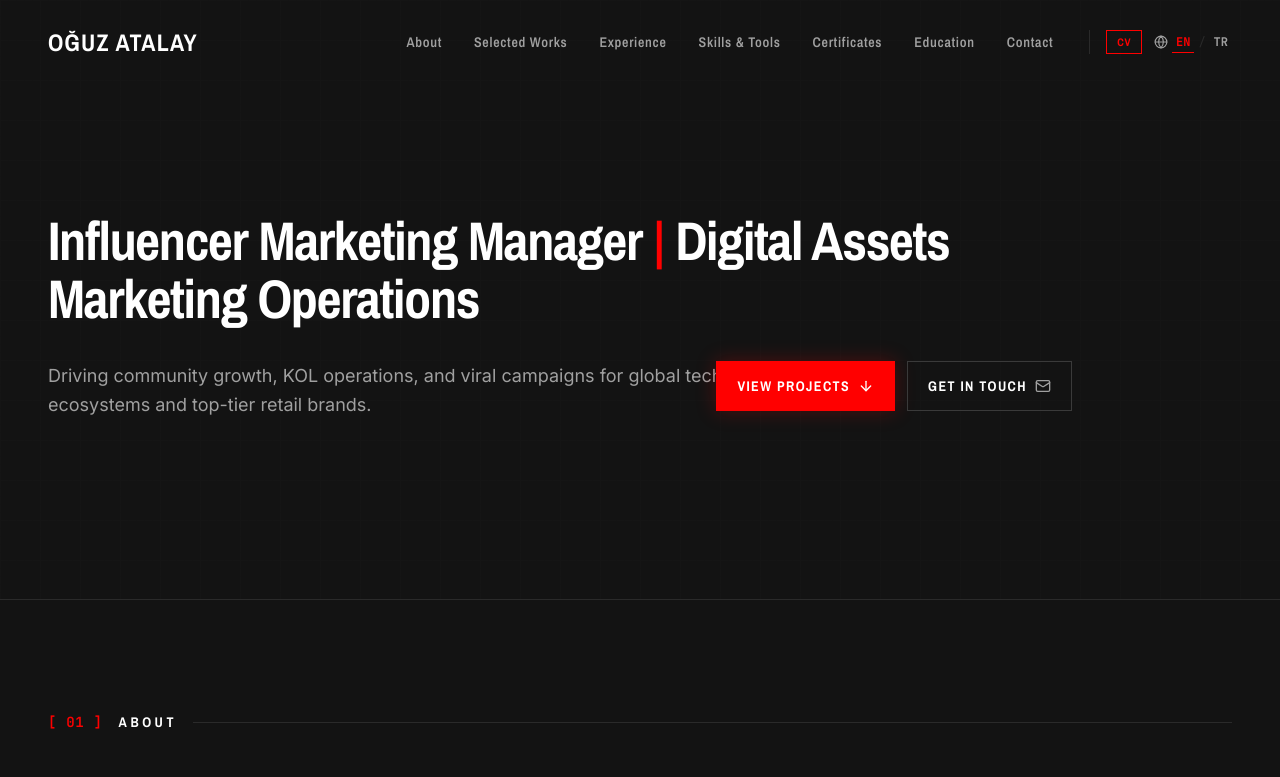
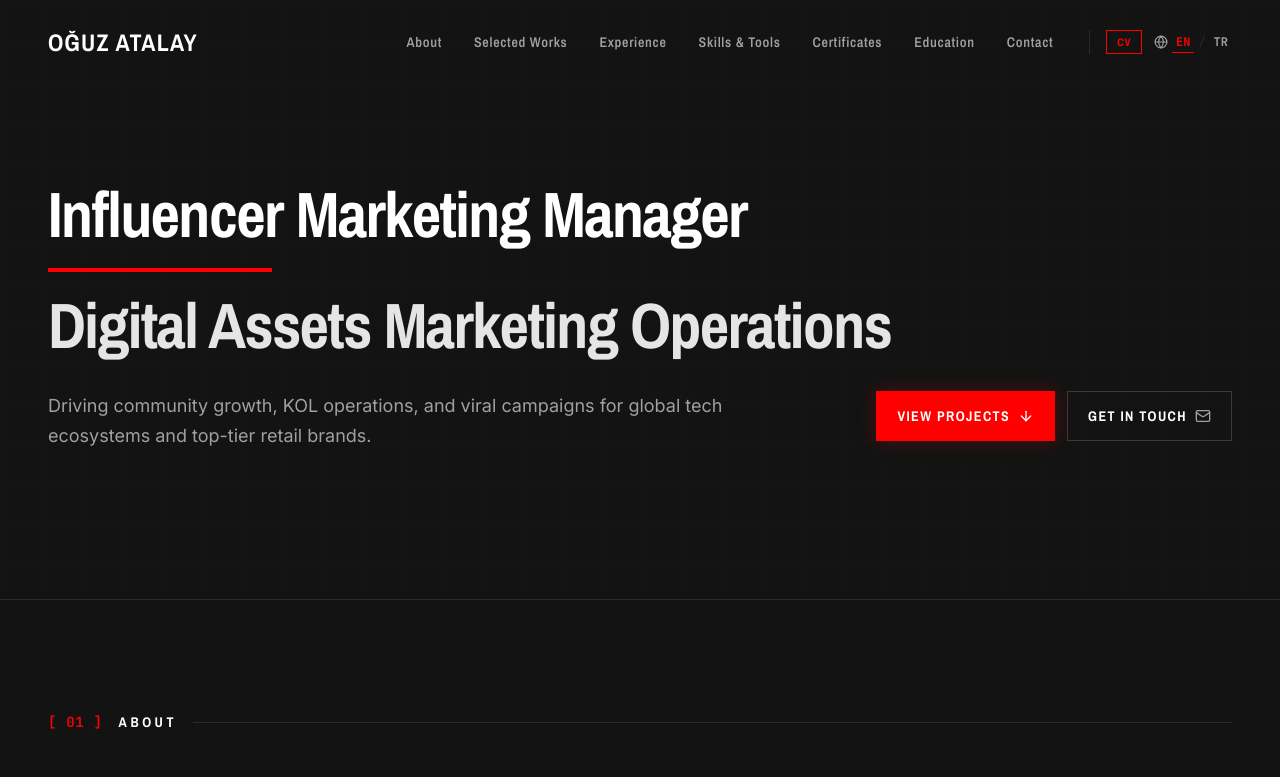
Before and after one commit to 0xoguzatalay96/oguzatalay.work, a React (Vite) app: page / in a window 1280 px wide. Shown: the top 777 px of the page. Built offline with nearby package versions, Linux system fonts and the light colour scheme.

Commit message:
feat(hero): separate H1 into 2 distinct lines with red divider bar

```diff
--- a/src/components/Hero.tsx
+++ b/src/components/Hero.tsx
@@ -34,17 +34,23 @@ export default function Hero({ t }: HeroProps) {
           initial={{ opacity: 0, y: 18 }}
           animate={{ opacity: 1, y: 0 }}
           transition={{ duration: 0.65, delay: 0.18, ease: [0.16, 1, 0.3, 1] }}
-          className="font-archivo text-3xl sm:text-4xl md:text-5xl lg:text-[3.4rem] font-bold tracking-tight text-white leading-[1.08] mb-6 max-w-5xl"
+          className="font-archivo text-3xl sm:text-4xl md:text-5xl lg:text-[3.5rem] xl:text-[4rem] font-black tracking-tight text-white leading-[1.05] mb-6 w-full flex flex-col items-start"
         >
-          Influencer Marketing Manager <span className="text-[#FF0000]">|</span> Digital Assets Marketing Operations
+          <span className="block text-white">
+            Influencer Marketing Manager
+          </span>
+          <span className="block h-[3px] md:h-[4px] w-28 sm:w-44 md:w-56 bg-[#FF0000] my-3 sm:my-4 md:my-5" />
+          <span className="block text-[#E5E5E5]">
+            Digital Assets Marketing Operations
+          </span>
         </motion.h1>
 
-        <div className="grid grid-cols-1 lg:grid-cols-12 gap-6 items-start mt-2 max-w-5xl">
+        <div className="grid grid-cols-1 lg:grid-cols-12 gap-6 items-start mt-2 w-full">
           <motion.p
             initial={{ opacity: 0, y: 20 }}
             animate={{ opacity: 1, y: 0 }}
             transition={{ duration: 0.8, delay: 0.35 }}
-            className="font-sans text-base md:text-lg text-[#A0A0A0] leading-relaxed lg:col-span-8"
+            className="font-sans text-base md:text-lg text-[#A0A0A0] leading-relaxed lg:col-span-8 max-w-4xl"
           >
             {executiveSummary}
           </motion.p>
```
